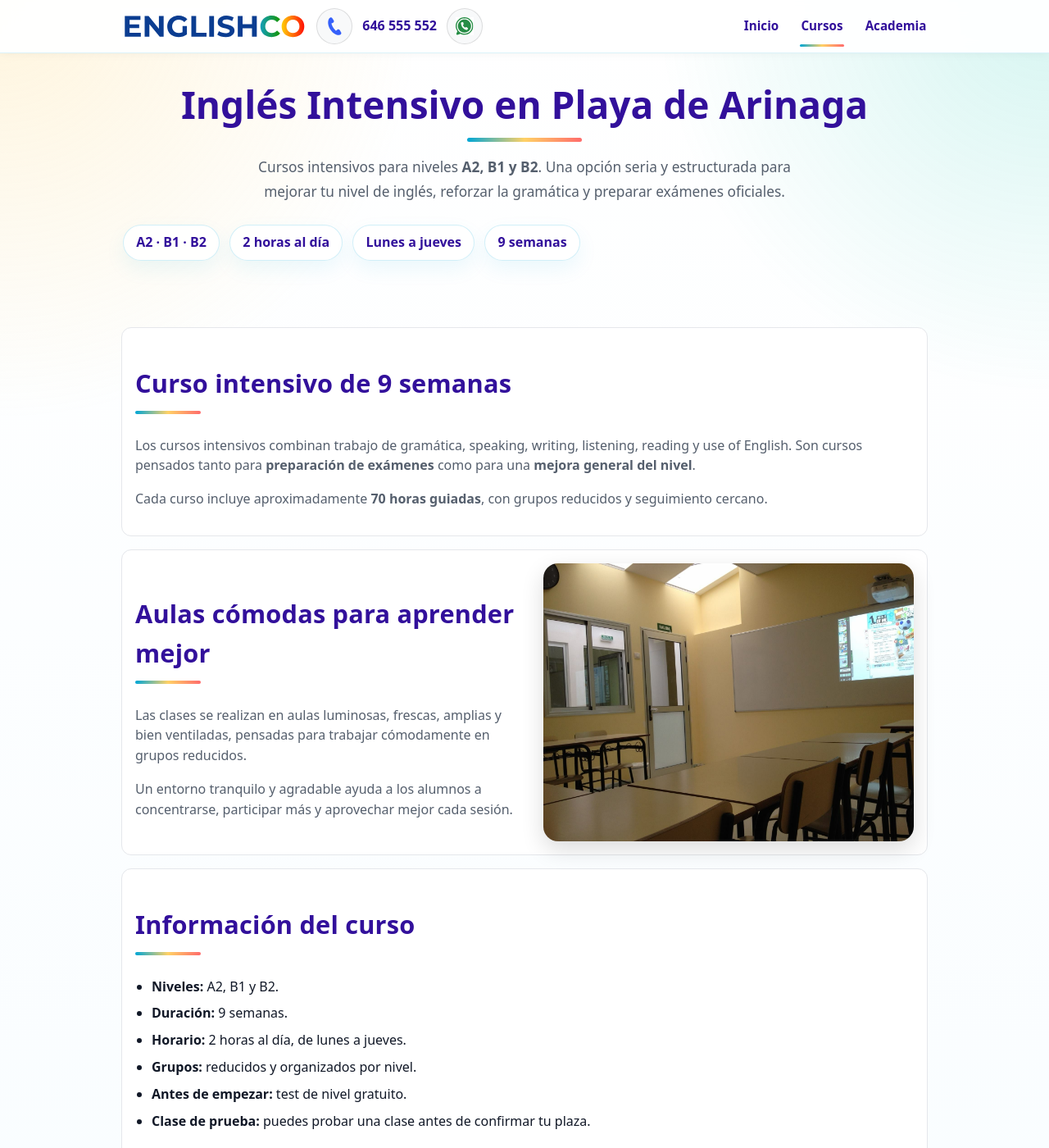
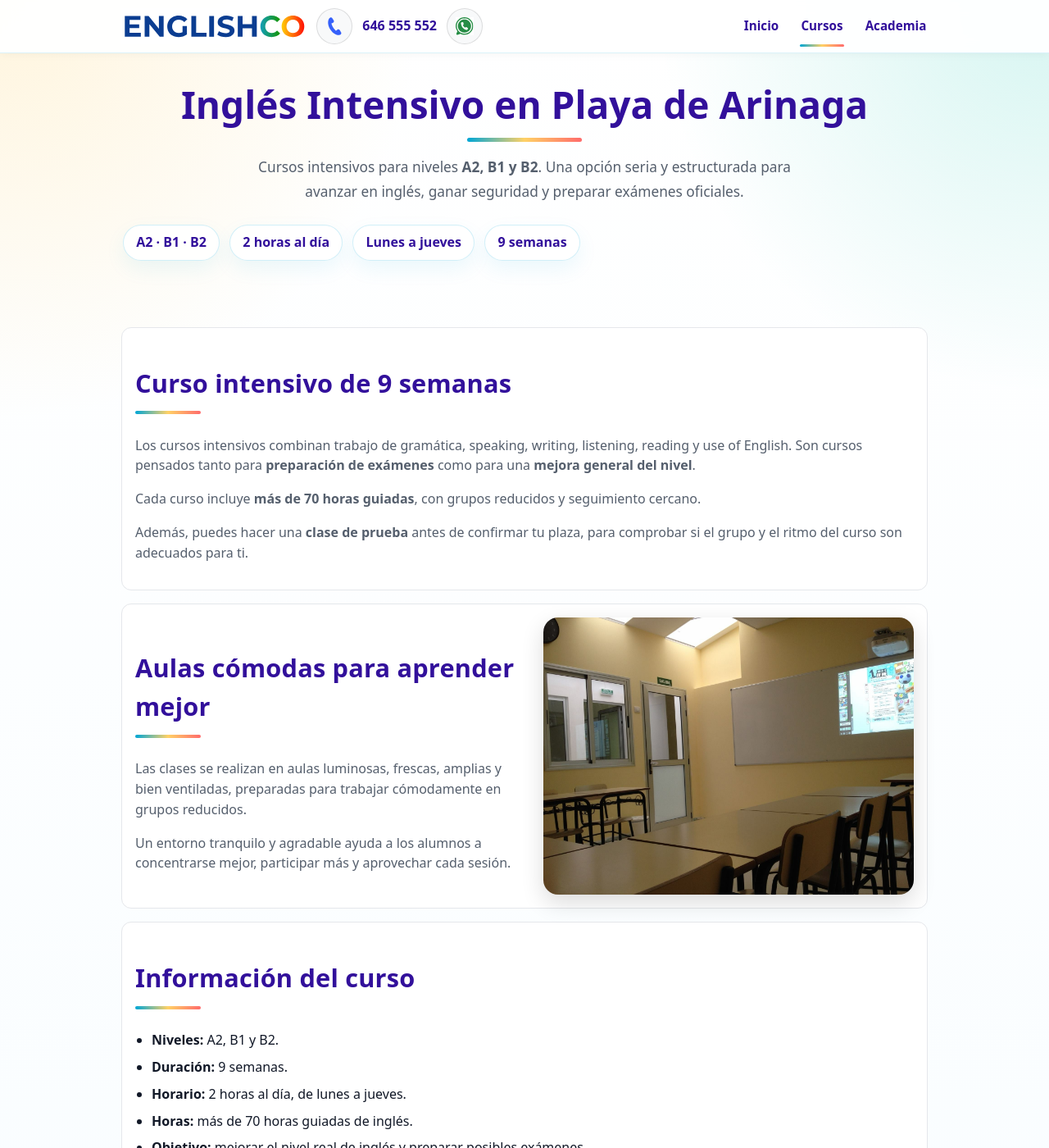
Before and after one commit to dixonbruce/englishco, a Jekyll site: the page built from intensivos.html, in a window 1280 px wide and 1400 px high. Shown: the whole window at 82% size. Built offline with Jekyll 4.4.1, drawn with Linux system fonts in a browser that asks for light colours; some of the changed text lies outside the part shown.

Commit message:
Update intensivos.html

```diff
--- a/intensivos.html
+++ b/intensivos.html
@@ -1,7 +1,7 @@
 ---
 layout: default
 title: "Inglés Intensivo en Playa de Arinaga – English CO"
-description: "Cursos intensivos de inglés en Playa de Arinaga para niveles A2, B1 y B2. 2 horas al día, de lunes a jueves, durante 9 semanas. Preparación para exámenes y mejora del nivel."
+description: "Cursos intensivos de inglés en Playa de Arinaga para niveles A2, B1 y B2. 2 horas al día, de lunes a jueves, durante 9 semanas. Más de 70 horas, test de nivel gratuito y clase de prueba."
 section: "cursos"
 ---
 
@@ -11,8 +11,8 @@ section: "cursos"
 
     <p class="hero-lead">
       Cursos intensivos para niveles <strong>A2, B1 y B2</strong>.
-      Una opción seria y estructurada para mejorar tu nivel de inglés,
-      reforzar la gramática y preparar exámenes oficiales.
+      Una opción seria y estructurada para avanzar en inglés,
+      ganar seguridad y preparar exámenes oficiales.
     </p>
 
     <div class="hero-highlights" aria-label="Características principales">
@@ -34,11 +34,15 @@ section: "cursos"
   </p>
 
   <p>
-    Cada curso incluye aproximadamente <strong>70 horas guiadas</strong>,
+    Cada curso incluye <strong>más de 70 horas guiadas</strong>,
     con grupos reducidos y seguimiento cercano.
   </p>
+
+  <p>
+    Además, puedes hacer una <strong>clase de prueba</strong> antes de confirmar tu plaza,
+    para comprobar si el grupo y el ritmo del curso son adecuados para ti.
+  </p>
 </section>
-
 
 <section class="card mt classroom-section">
   <div class="classroom-section__text">
@@ -46,12 +50,12 @@ section: "cursos"
 
     <p>
       Las clases se realizan en aulas luminosas, frescas, amplias y bien ventiladas,
-      pensadas para trabajar cómodamente en grupos reducidos.
+      preparadas para trabajar cómodamente en grupos reducidos.
     </p>
 
     <p>
-      Un entorno tranquilo y agradable ayuda a los alumnos a concentrarse,
-      participar más y aprovechar mejor cada sesión.
+      Un entorno tranquilo y agradable ayuda a los alumnos a concentrarse mejor,
+      participar más y aprovechar cada sesión.
     </p>
   </div>
 
@@ -71,6 +75,8 @@ section: "cursos"
     <li><strong>Niveles:</strong> A2, B1 y B2.</li>
     <li><strong>Duración:</strong> 9 semanas.</li>
     <li><strong>Horario:</strong> 2 horas al día, de lunes a jueves.</li>
+    <li><strong>Horas:</strong> más de 70 horas guiadas de inglés.</li>
+    <li><strong>Objetivo:</strong> mejorar el nivel real de inglés y preparar posibles exámenes.</li>
     <li><strong>Grupos:</strong> reducidos y organizados por nivel.</li>
     <li><strong>Antes de empezar:</strong> test de nivel gratuito.</li>
     <li><strong>Clase de prueba:</strong> puedes probar una clase antes de confirmar tu plaza.</li>
@@ -106,11 +112,11 @@ section: "cursos"
 </section>
 
 <section class="card mt">
-  <h2>Preparación amplia, no solo Cambridge</h2>
+  <h2>Preparación para distintos objetivos</h2>
 
   <p>
-    El curso puede ayudar con preparación para Cambridge, EOI, Oxford-style exams,
-    refuerzo escolar y mejora general del nivel. No es únicamente un curso Cambridge:
+    El curso puede ayudarte con preparación para Cambridge, EOI,
+    refuerzo escolar y mejora general del nivel. No es únicamente un curso de examen:
     es un curso de <strong>Inglés Intensivo</strong> con enfoque académico y práctico.
   </p>
 </section>
@@ -118,8 +124,10 @@ section: "cursos"
 <section class="cta-band">
   <div class="cta-band__inner">
     <h2>Haz el test de nivel gratuito</h2>
+
     <p>
       Antes de incorporarte, realizamos un test de nivel para recomendarte el grupo más adecuado.
+      También puedes probar una clase antes de confirmar tu plaza.
     </p>
 
     <div class="cta-row">
```
